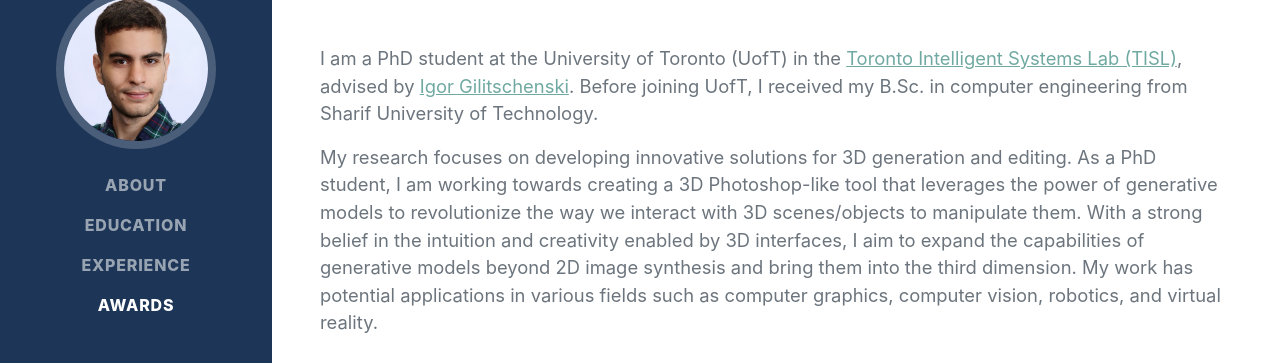
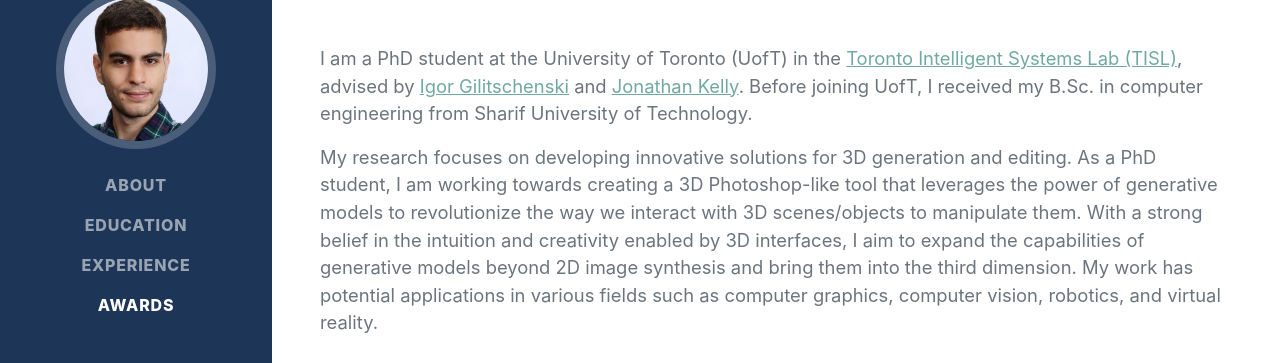
Before and after one commit to ashmrz/ashmrz, a plain HTML site: page index.html in a window 1280 px wide. Shown: the part 247-610 px from the top of the page. Drawn offline with nearby package versions, Linux system fonts and the light colour scheme; a web font is replaced by a local one.

Commit message:
Update index.html

```diff
--- a/index.html
+++ b/index.html
@@ -48,7 +48,7 @@
                         <a href="mailto:name@email.com">ashkan.m10@gmail.com</a>
                     </div>
                     <p class="lead mb-3">
-                        I am a PhD student at the University of Toronto (UofT) in the <a href="https://tisl.cs.toronto.edu/" target="_blank">Toronto Intelligent Systems Lab (TISL)</a>, advised by <a href="https://www.gilitschenski.org/igor/" target="_blank">Igor Gilitschenski</a>. Before joining UofT, I received my B.Sc. in computer engineering from Sharif University of Technology.
+                        I am a PhD student at the University of Toronto (UofT) in the <a href="https://tisl.cs.toronto.edu/" target="_blank">Toronto Intelligent Systems Lab (TISL)</a>, advised by <a href="https://www.gilitschenski.org/igor/" target="_blank">Igor Gilitschenski</a> and <a href="https://starslab.ca/people/prof-jonathan-kelly/" target="_blank">Jonathan Kelly</a>. Before joining UofT, I received my B.Sc. in computer engineering from Sharif University of Technology.
                     </p>
                     <p class="lead mb-5">
                         My research focuses on developing innovative solutions for 3D generation and editing. As a PhD student, I am working towards creating a 3D Photoshop-like tool that leverages the power of generative models to revolutionize the way we interact with 3D scenes/objects to manipulate them. With a strong belief in the intuition and creativity enabled by 3D interfaces, I aim to expand the capabilities of generative models beyond 2D image synthesis and bring them into the third dimension. My work has potential applications in various fields such as computer graphics, computer vision, robotics, and virtual reality.
```
